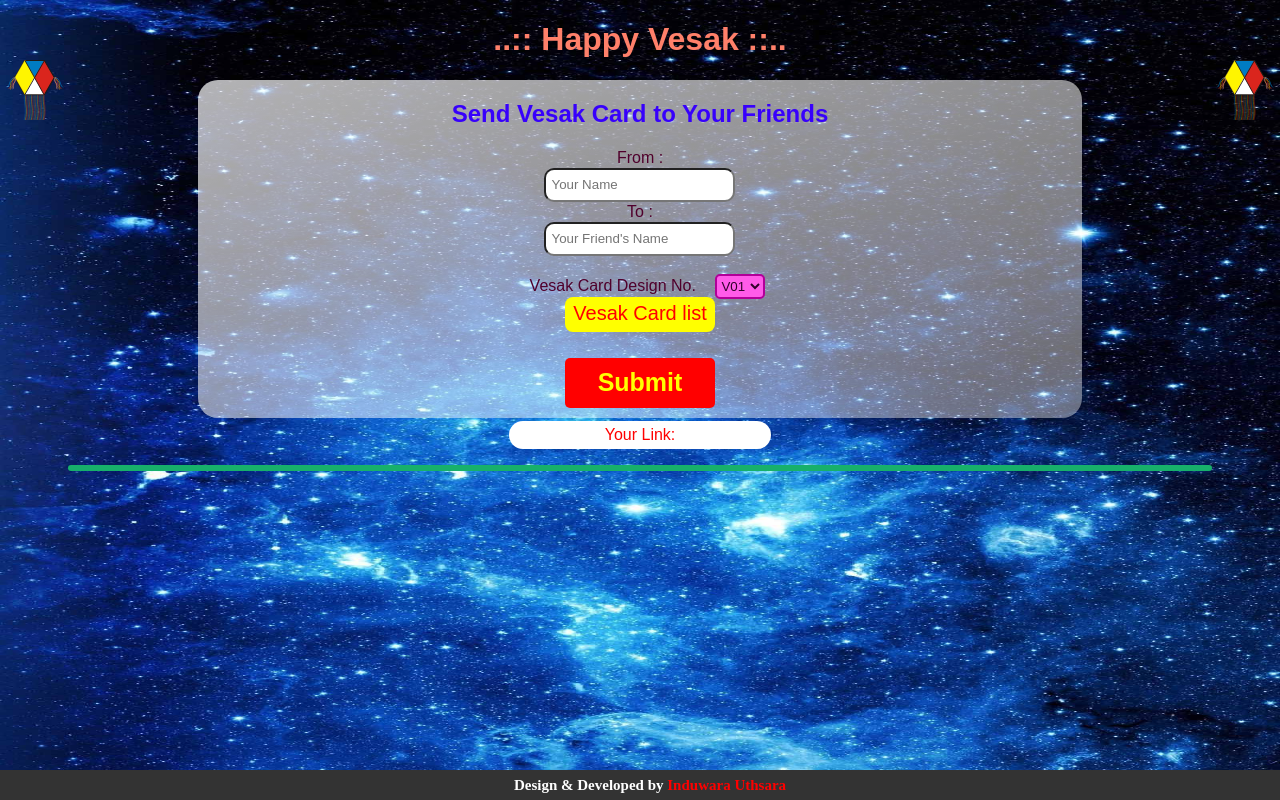
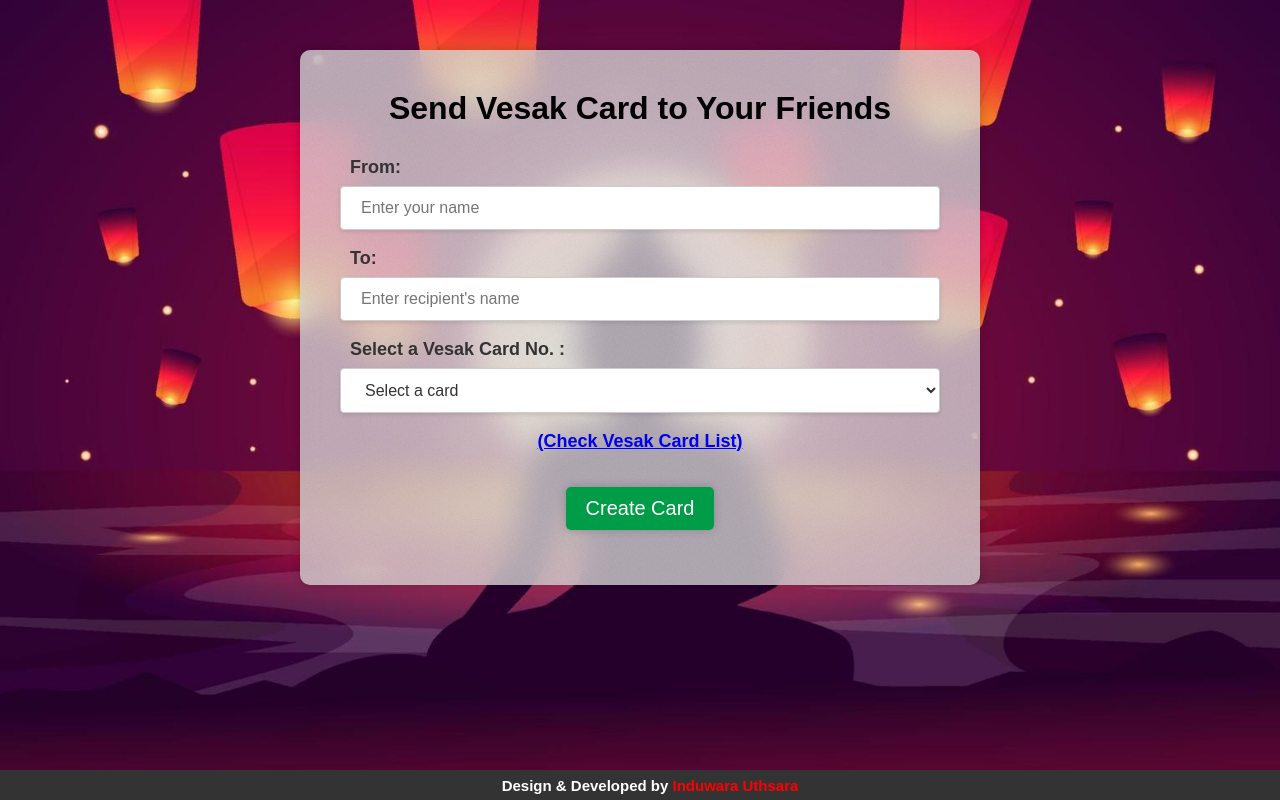
Before and after one commit to induwarauthsara/vesakCard-V1, a PHP site: page / in a window 1280 px wide. Run offline with PHP 8.4, Linux system fonts and the light colour scheme; data that the repository does not hold is empty.

Commit message:
NEW VERSION with Glass UI

```diff
--- a/fotter.php
+++ b/fotter.php
@@ -1,7 +1,3 @@
-
-
-
-
     <footer>
         <div>Design & Developed by
             <a href="https://facebook.com/induwa.uthsara" target="_blank"> <span class="name">Induwara Uthsara</span></span>
@@ -9,7 +5,7 @@
         </div>
     </footer>
     <style>
-body{
+        body {
             font-family: sans-serif;
         }
 
@@ -29,16 +25,15 @@ footer {
             padding: 10px;
             text-align: center;
             font-weight: bold;
-    font-family: "Times New Roman", Times, serif;
+            /* font-family: "Times New Roman", Times, serif; */
         }
 
-a {
+        footer a {
             color: red;
             text-decoration: none;
         }
 
-a:hover {
+        footer a:hover {
             color: yellow;
         }
-
     </style>
--- a/index.php
+++ b/index.php
@@ -1,52 +1,3 @@
-<?php
-
-if (isset($_POST['submit'])) {
-
-    $to = $_POST['to'];
-    $from = $_POST['from'];
-    $n = $_POST['n'];
-    $actual_link = (isset($_SERVER['HTTPS']) && $_SERVER['HTTPS'] === 'on' ? "https" : "http") . "://$_SERVER[HTTP_HOST]$_SERVER[REQUEST_URI]";
-
-
-    /*
-
-$query_string = 'from=' . urlencode($from) . '&to=' . urlencode($to) . '&card=' . urlencode($n);
-echo '<a href="mycgi?' . htmlentities($query_string) . '">';
-
-*/
-
-    $gen = "http://induwara.rf.gd/vesak/gen.php?from=" . $from . "&to=" . $to . "&card=" . $n;
-
-
-
-
-    /* get data */
-    if (!empty($_SERVER['HTTP_CLIENT_IP'])) {
-        $ipaddress = $_SERVER['HTTP_CLIENT_IP'] . "\r\n";
-    } elseif (!empty($_SERVER['HTTP_X_FORWARDED_FOR'])) {
-        $ipaddress = $_SERVER['HTTP_X_FORWARDED_FOR'] . "\r\n";
-    } else {
-        $ipaddress = $_SERVER['REMOTE_ADDR'] . "\r\n";
-    }
-    $browser = $_SERVER['HTTP_USER_AGENT'];
-    $date = date("m-d-Y");
-    $time = date("H:i:s");
-    $clock = $date . ' at ' . $time;
-
-    $text = "\n" . "From : " . $from . "\n" . "To   : " . $to . "\n" . "Card : " . $n . "\n" . "IP   : " . $ipaddress . "Browser: " . $browser .   "\n" .  "Time : " . $clock .   "\n" . "--------------------------" . "\n";
-    $fp = fopen('ttt.txt', 'a+');
-
-    if (fwrite($fp, $text)) {
-    }
-    fclose($fp);
-}
-?>
-
-
-
-
-
-
 <!DOCTYPE html>
 <html lang="en">
 
@@ -60,26 +11,18 @@ echo '<a href="mycgi?' . htmlentities($query_string) . '">';
 
 </head>
 
+<body>
+    <div class="container">
+        <form action="gen.php" method="GET">
+            <h1>Send Vesak Card to Your Friends </h1>
 
-
-
-<img src="v.svg" alt="" width="60px" style="position:absolute; left: 5px; top:60px;">
-<img src="v.svg" alt="" width="60px" style="position:absolute; right: 5px; top:60px;">
-
-<center>
-    <h1>..:: Happy Vesak ::..</h1>
-
-    <back> </back>
-
-
-    <form action="" method="POST">
-        <h2>Send Vesak Card to Your Friends </h2>
-
-        <div> <label for="from">From :</label><br><input type="text" name="from" id="from" placeholder="Your Name" pattern="[^()/<>[\]\\,'|\x22]+" required> </div>
-        <div class="empty"></div>
-        <div> <label for="to">To :</label><br><input type="text" name="to" id="to" placeholder="Your Friend's Name" pattern="[^()/<>[\]\\,'|\x22]+" required> </div>
-        <div><br> <label for="n" id="CN">Vesak Card Design No.</label>
-            <select name="n" id="n" required>
+            <label for="from">From:</label>
+            <input type="text" id="from" name="from" placeholder="Enter your name" pattern="[^()/<>[\]\\,'|\x22]+" required>
+            <label for="to">To:</label>
+            <input type="text" id="to" name="to" placeholder="Enter recipient's name" pattern="[^()/<>[\]\\,'|\x22]+" required>
+            <label for="cards">Select a Vesak Card No. : </label>
+            <select id="cards" name="n" required>
+                <option value="" disabled selected>Select a card</option>
                 <option value="V01">V01</option>
                 <option value="V02">V02</option>
                 <option value="V03">V03</option>
@@ -91,30 +34,14 @@ echo '<a href="mycgi?' . htmlentities($query_string) . '">';
                 <option value="V09">V09</option>
                 <option value="V10">V10</option>
             </select>
-        </div>
-        <div class="empt"></div>
-        <div>
-            <a href="card.php" target="_blank" class="button">
-                <span> Vesak Card list </span>
-            </a>
-        </div> <br>
-        <div class="empt">
-            <div class="empt"></div>
-        </div>
-        <div><input type="submit" id="submit" name="submit" value="Submit" class="wrapper"> </div>
-    </form>
-    <div id="link">
-        <div class="txt">Your Link: </div>
-        <a style="color:white;" href="<?php echo $gen; ?>">
-            <p id="gen">
-                <?php if (isset($_POST["submit"])) {
-                    echo $gen;
-                }      ?>
-        </a>
-        </p>
+            <button id="check-list"> <a href="card.php" target="_blank">(Check Vesak Card List)</a></button>
+            <button type="submit" id="submit" name="submit" value="Submit">Create Card</button>
+        </form>
+
     </div>
-</center>
-<?php include('fotter.php') ?>
+    <?php include('fotter.php')
+
+    ?>
 
 
 </body>
--- a/style.css
+++ b/style.css
@@ -1,10 +1,10 @@
 * {
-    padding: 0px;
-    border-style: border-box;
+  margin: 0;
+  padding: 0;
 }
 
 body {
-    font-family: sans-serif;
+  font-family: "Segoe UI", Tahoma, Geneva, Verdana, sans-serif;
   overflow: hidden;
   background-image: url("back.jpg");
   background-repeat: no-repeat;
@@ -12,31 +12,43 @@ body {
   background-size: 100% 100%;
 }
 
-form {
-    min-height: 40vh;
-    max-height: 60vh;
+.container {
+  max-width: 600px;
+  margin: 50px auto;
   display: flex;
   flex-direction: column;
-    width: 70%;
-    margin-top: 30px;
-    margin: 3px;
-    align-content: space-around;
-    justify-content: space-around;
-    background: white;
-    background: linear-gradient( to right bottom, rgba(255, 255, 255, 0.7), rgba(255, 255, 255, 0.4));
-    border-radius: 20px;
-    /* transform: translateY(-60vh); */
+  align-items: center;
+  justify-content: center;
+  background-color: rgba(255, 255, 255, 0.7);
+  padding: 40px;
+  border-radius: 10px;
+  box-shadow: 0px 0px 10px rgba(0, 0, 0, 0.2);
+  background-blend-mode: exclusion;
+  backdrop-filter: blur(15px);
+  background-image: url(noice.png);
+}
+
+form {
+  display: flex;
+  flex-direction: column;
+  align-items: center;
+  width: 100%;
 }
 
 label {
-    color: rgb(80, 0, 44);
-    margin: 5px;
-    line-height: 20px;
-    margin: 15px;
+  font-size: 18px;
+  font-weight: bold;
+  color: #333;
+  margin-top: 10px;
+  align-self: flex-start;
+  margin-left: 10px;
 }
 
 h1 {
-    color: rgb(255, 128, 106);
+  margin-bottom: 20px;
+  font-size: 32px;
+  font-weight: bold;
+  text-align: center;
 }
 
 h2 {
@@ -44,58 +56,59 @@ h2 {
   display: inline;
 }
 
-input {
-    color: red;
-    min-height: 20px;
-    padding: 5px;
-    border-radius: 10px;
+input[type="text"],
+select {
+  width: 100%;
+  padding: 12px 20px;
+  margin: 8px 0;
+  display: inline-block;
+  border: 1px solid #ccc;
+  border-radius: 4px;
+  box-sizing: border-box;
+  font-size: 16px;
+  background-color: #fff;
+  color: #333;
+  box-shadow: 0 2px 4px rgba(0, 0, 0, 0.1);
 }
 
-select {
-    color: #33002c;
-    width: 50px;
-    height: 25px;
-    background: #ff5be9;
-    border: 2px solid #b10099;
-    border-radius: 5px;
+select option {
+  background-color: #f2f2f2;
 }
 
-select:hover {
-    color: black;
-    font-weight: bold;
-    background: #ff3c5c;
+button[type="submit"] {
+  background-color: #019c47;
+  color: #fff;
+  border: none;
+  border-radius: 5px;
+  padding: 10px 20px;
+  font-size: 20px;
+  cursor: pointer;
+  transition: all 0.3s ease;
+  margin: 15px auto;
+  box-shadow: 0px 0px 10px rgba(0, 0, 0, 0.2);
 }
 
-#submit {
-    color: yellow;
-    width: 150px;
-    height: 50px;
-    background: red;
-    font-size: 25px;
-    border-radius: 5px;
-    align-content: center;
-    margin: 10px;
-    font-weight: bold;
-    border: none;
-    transition: all 0.3s ease-out;
-    cursor: pointer;
+button[type="submit"]:hover {
+  background-color: #005fa3;
 }
 
-#submit:hover {
-    background: red;
-    color: white;
-    font-size: 30px;
+#check-list {
+  margin-top: 10px;
+  margin-bottom: 20px;
+  background-color: transparent;
+  border: none;
+  font-size: 18px;
+  font-weight: bold;
+  color: #0077cc;
+  cursor: pointer;
+  transition: all 0.3s ease;
 }
 
-p {
-    color: black;
+#check-list:hover {
+  color: #005fa3;
 }
 
-#link {
-    /* transform: translateY(-50vh); */
-}
-
-#gen {
+border-rad #gen {
   padding: 3px;
   background: #17b06b !important;
   position: relative;
@@ -111,7 +124,8 @@ p {
   display: flex;
   flex-direction: column;
   align-items: space-around;
-    /* justify-items: space-around;*/
+  font-size: 20px;
+  cursor: poin;
 }
 
 .txt {
@@ -123,57 +137,3 @@ p {
   border-radius: 20px;
   padding: 5px;
 }
-
-.empt {
-    margin: 1px;
-}
-
-.button {
-    padding: 5px;
-    cursor: pointer;
-    text-align: center;
-    width: 130px;
-    line-height: 25px;
-    transition: all 0.01s;
-    cursor: pointer;
-    margin: 13px;
-    display: inline;
-    color: red;
-    border: none;
-    border-radius: 8px;
-    background: yellow;
-    font-size: 17px;
-    padding: 8px;
-}
-
-.button:hover {
-    background: red;
-}
-
-.button span {
-    cursor: pointer;
-    display: inline-block;
-    position: relative;
-    font-size: 20px;
-    transition: 0.1s;
-}
-
-.button span:after {
-    content: "\00bb";
-    position: absolute;
-    font-size: 18px;
-    opacity: 0;
-    line-height: 50px;
-    top: 0;
-    right: -20px;
-    transition: 0.2s;
-}
-
-.button:hover span {
-    padding-right: 25px;
-}
-
-.button:hover span:after {
-    opacity: 1;
-    right: 0;
-}
```
Also changed, not shown: card.php (+8 -5 lines), flip.css (+44 -7 lines), gen.php (+58 -37 lines), ttt.txt (deleted, +0 -16 lines), README.md (deleted), art.svg (added), back - copy.jpg (deleted), back.jpg, noice.png (added), v.svg (deleted), whatsapp.png (added). Lines whose indentation alone changed are shown as unchanged.
